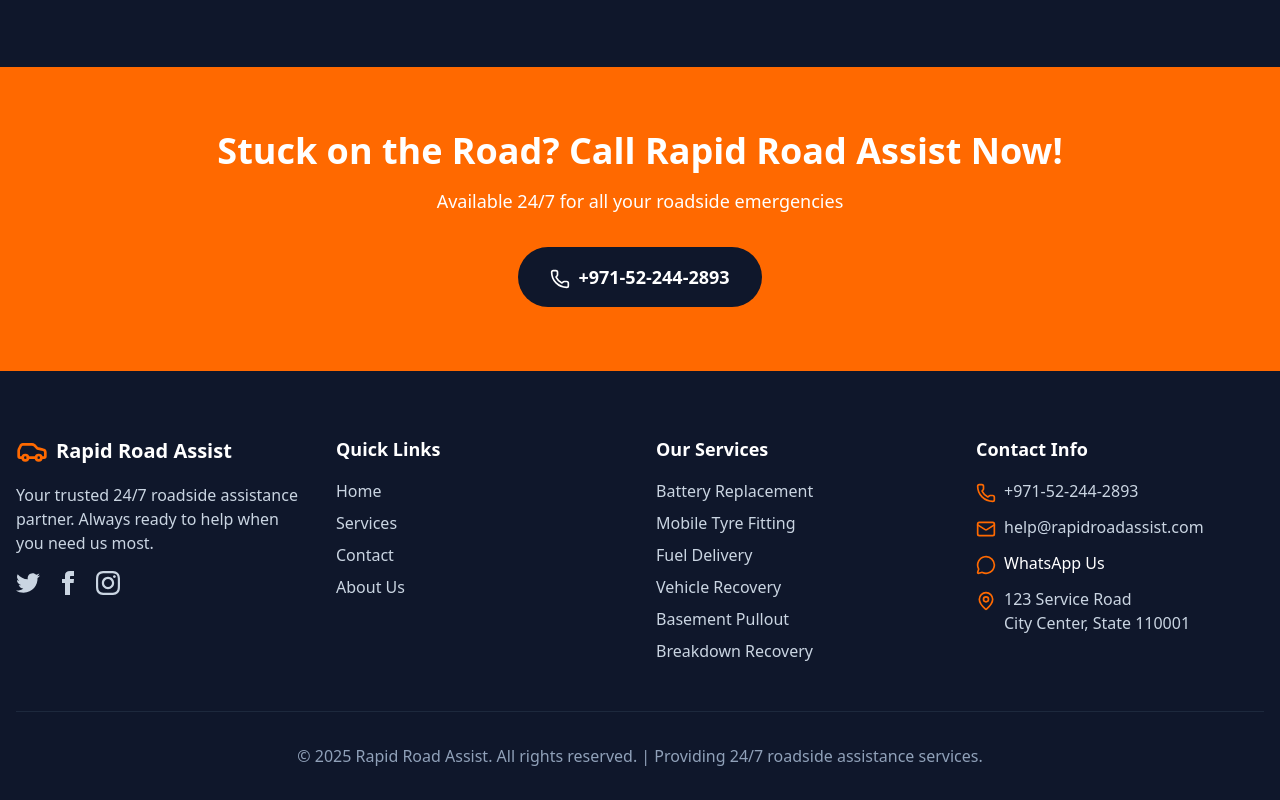
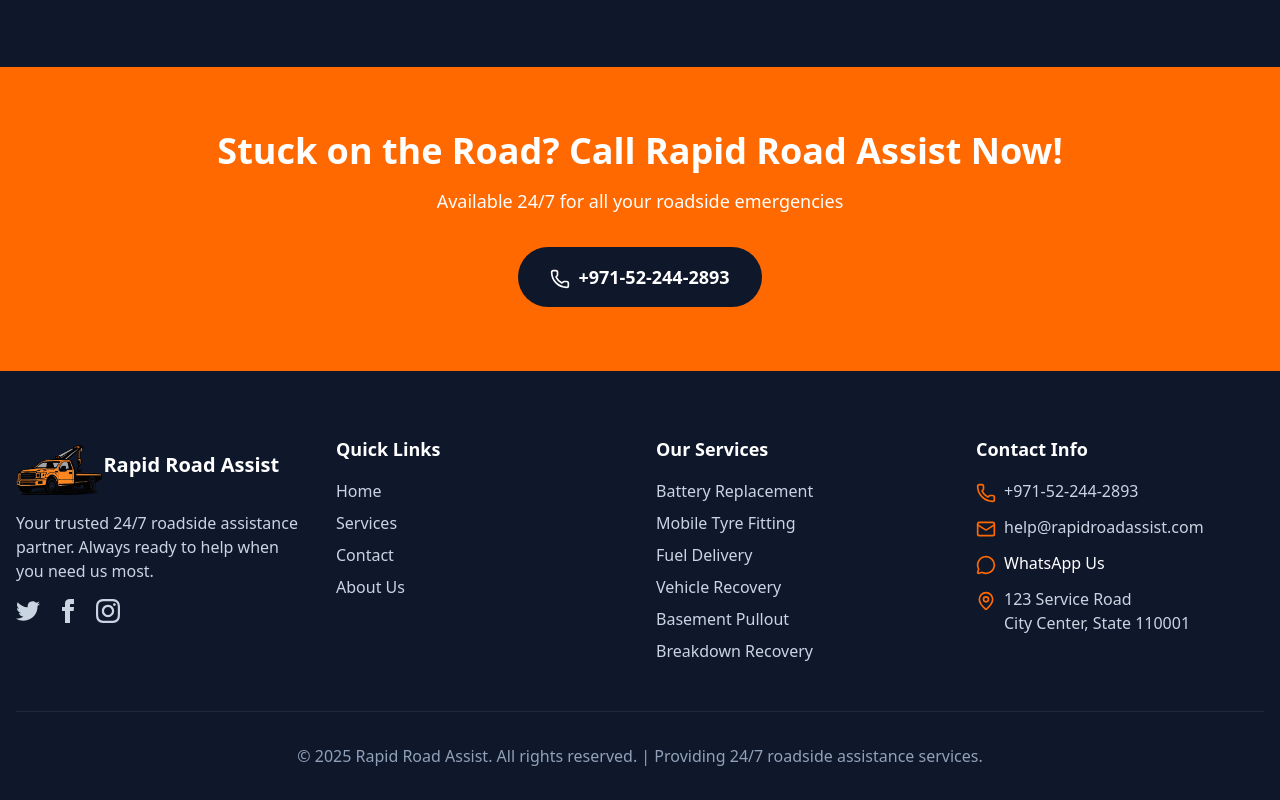
Before and after one commit to Waqas7281/WorkShop, a Next.js app: page / in a window 1280 px wide. Shown: the part 4181-4981 px from the top of the page. Built offline with nearby package versions, Linux system fonts and the light colour scheme.

Commit message:
number add

```diff
--- a/src/app/page.tsx
+++ b/src/app/page.tsx
@@ -793,7 +793,7 @@ function Footer({ setCurrentPage }: { setCurrentPage: (page: string) => void })
         <div className="grid grid-cols-1 md:grid-cols-4 gap-8 mb-12">
           <div>
             <div className="flex items-center mb-4">
-              <Car className="h-8 w-8 text-orange-500 mr-2" />
+            <img src="/logo.png" className="h-[60px] flex items-center justify-center"/>
               <span className="font-bold text-xl">Rapid Road Assist</span>
             </div>
             <p className="text-slate-300 mb-4">
```
